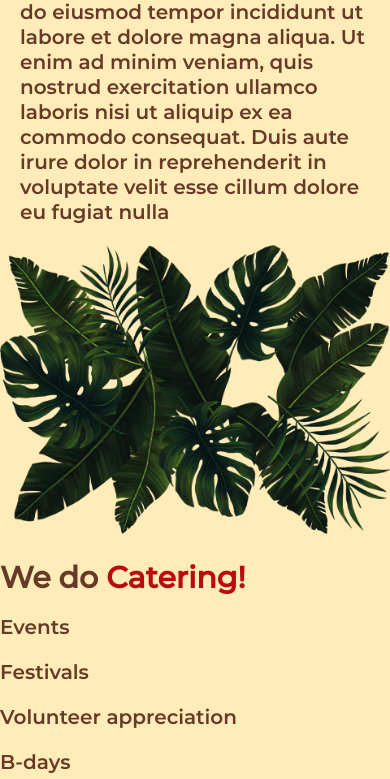
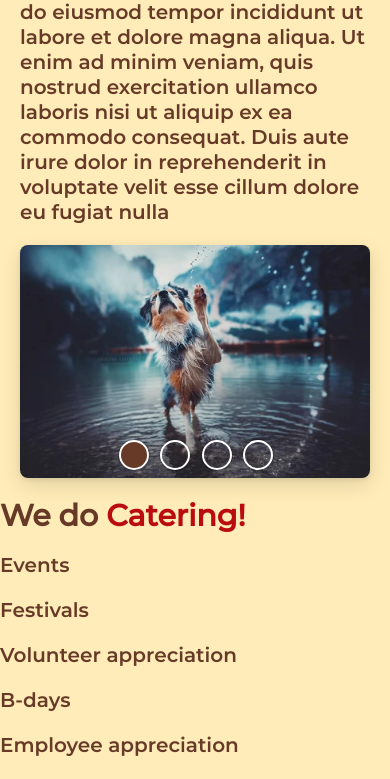
Before and after one commit to b-aleksei/magicmugcaffee, a PHP site: page / in a window 390 px wide. Shown: the part 552-1331 px from the top of the page. Run offline with PHP 8.4, Linux system fonts and the light colour scheme; style sheets or scripts are compiled from the project's sources.

Commit message:
style about us mobile

```diff
--- a/source/index.html
+++ b/source/index.html
@@ -86,9 +86,30 @@
         magna aliqua. Ut enim ad minim veniam, quis nostrud exercitation ullamco laboris nisi ut aliquip ex ea commodo
         consequat. Duis aute irure dolor in reprehenderit in voluptate velit esse cillum dolore eu fugiat nulla
       </p></div>
-    <div class="about-us__img">
-      <img src="img/palm480.png" alt="picture palms">
-    </div>
+
+    <section class="page">
+      <div class="slider">
+        <input class="slider__input" type="radio" id="btn-1" name="toggle" checked>
+        <input class="slider__input" type="radio" id="btn-2" name="toggle">
+        <input class="slider__input" type="radio" id="btn-3" name="toggle">
+        <input class="slider__input" type="radio" id="btn-4" name="toggle">
+        <div class="slider__controls">
+          <label class="slider__label" for="btn-1"></label>
+          <label class="slider__label" for="btn-2"></label>
+          <label class="slider__label" for="btn-3"></label>
+          <label class="slider__label" for="btn-4"></label>
+        </div>
+        <div class="slider__inner">
+          <div class="slider__slides">
+            <img class="slider__img" src="img/slider/1.webp">
+            <img class="slider__img" src="img/slider/2.webp">
+            <img class="slider__img" src="img/slider/3.webp">
+            <img class="slider__img" src="img/slider/4.webp">
+          </div>
+        </div>
+      </div>
+    </section>
+
   </section>
   <section>
     <h2>We do <strong>Catering!</strong></h2>
--- /dev/null
+++ b/source/sass/index/_slider.scss
@@ -0,0 +1,93 @@
+.page {
+  padding: 0 20px;
+}
+
+.slider {
+  position: relative;
+}
+
+.slider__input {
+  display: none;
+}
+
+.slider__inner {
+  overflow: hidden;
+  box-shadow: 0 2px 4px 0 rgba(0, 0, 0, 0.08), 0 7px 22px 0 rgba(0, 0, 0, 0.12);
+  border-radius: 8px;
+}
+
+.slider__slides {
+  width: 400%;
+  height: 200px;
+  transition: transform 0.8s ease;
+}
+
+.slider__img {
+  float: left;
+  width: 25%;
+  height: auto;
+  object-fit: contain;
+}
+
+.slider__controls {
+  position: absolute;
+  width: 100%;
+  left: 0;
+  bottom: 0;
+  z-index: 100;
+  text-align: center;
+}
+
+.slider__label {
+  display: inline-block;
+  width: 36px;
+  height: 36px;
+  position: relative;
+  font-size: 0;
+  cursor: pointer;
+}
+
+.slider__label::before {
+  content: "";
+  display: inline-block;
+  position: absolute;
+  left: 4px;
+  top: 4px;
+  width: 30px;
+  height: 30px;
+  //background: #ffffff;
+  cursor: pointer;
+  border: 2px solid #ffffff;
+  border-radius: 50%;
+  box-shadow: 0 0 2px rgba(0, 0, 0, 0.8);
+  transition: background-color 0.2s, border-color 0.2s;
+}
+
+.slider__label:hover::before {
+  background: #ffffff;
+  border-color: #ffffff;
+}
+/* stylelint-disable */
+#btn-1:checked ~ .slider__controls .slider__label[for="btn-1"]::before,
+#btn-2:checked ~ .slider__controls .slider__label[for="btn-2"]::before,
+#btn-3:checked ~ .slider__controls .slider__label[for="btn-3"]::before,
+#btn-4:checked ~ .slider__controls .slider__label[for="btn-4"]::before {
+  background-color: $textColor;
+}
+
+#btn-1:checked ~ .slider__inner .slider__slides {
+  transform: translate(0);
+}
+
+#btn-2:checked ~ .slider__inner .slider__slides {
+  transform: translate(-25%);
+}
+
+#btn-3:checked ~ .slider__inner .slider__slides {
+  transform: translate(-50%);
+}
+
+#btn-4:checked ~ .slider__inner .slider__slides {
+  transform: translate(-75%);
+}
+/* stylelint-enable */
--- a/source/sass/style.scss
+++ b/source/sass/style.scss
@@ -6,3 +6,4 @@
 @import "index/socials";
 @import "index/nav";
 @import "index/about-us";
+@import "index/slider";
```
Also changed, not shown: source/img/slider/1.webp (added), source/img/slider/2.webp (added), source/img/slider/3.webp (added), source/img/slider/4.webp (added).
